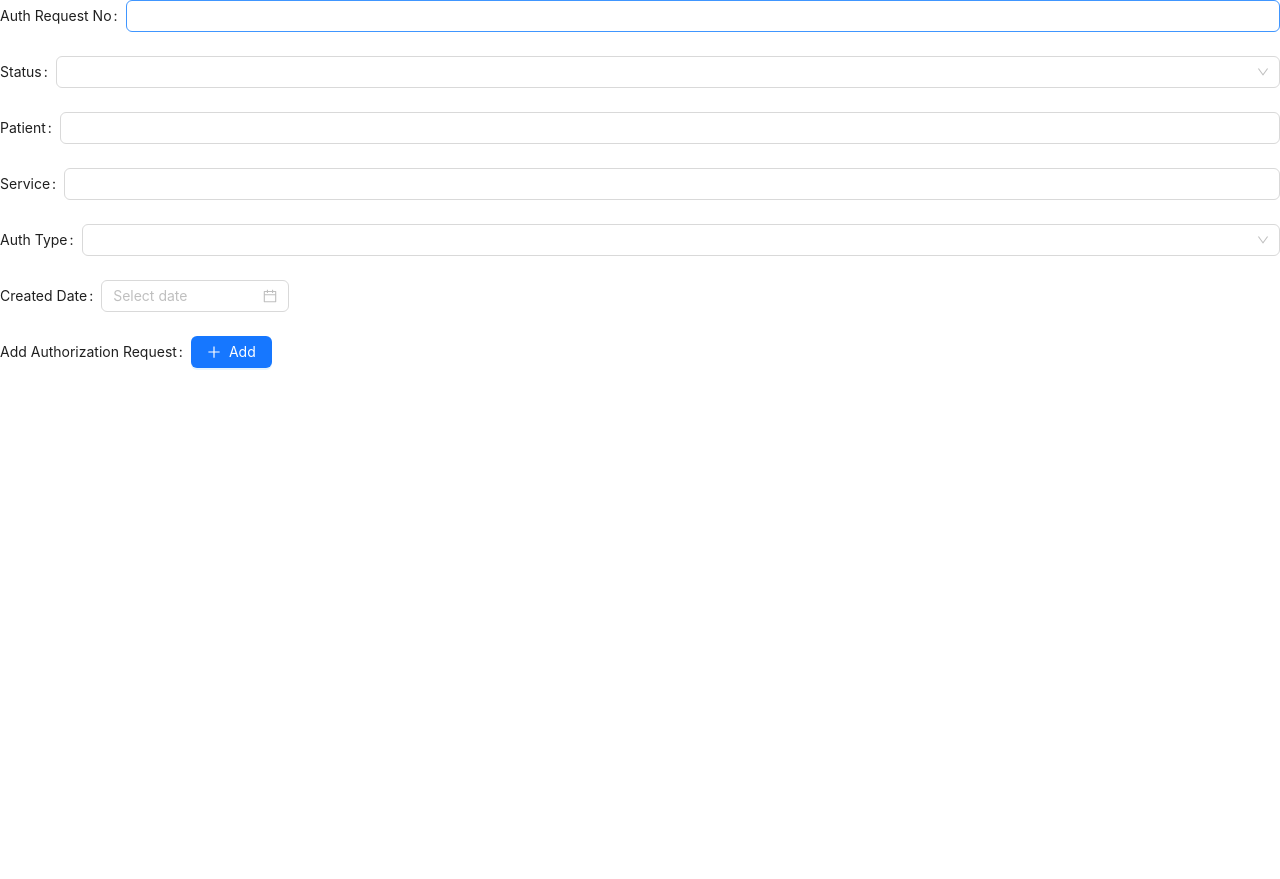
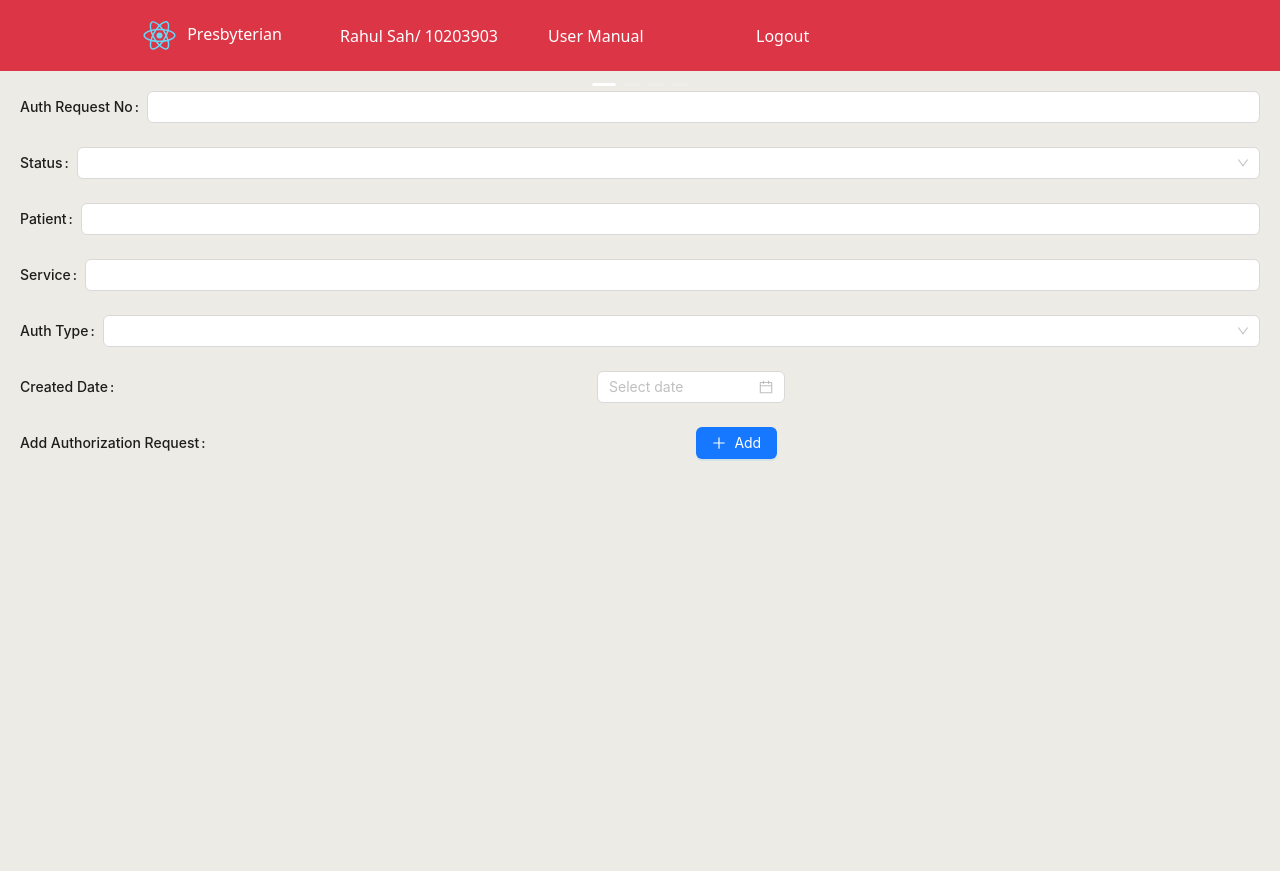
Before and after one commit to rahul-sah089/react-copilot-demo, a React (Create React App) app: page /form in a window 1280 px wide. Before the commit the page ends 800 px from the top, so only its background shows below. Built offline with nearby package versions, Linux system fonts and the light colour scheme.

Commit message:
Added form carousel

```diff
--- a/src/App.js
+++ b/src/App.js
@@ -3,7 +3,7 @@ import './App.css';
 import './App.css';
 import 'bootstrap/dist/css/bootstrap.min.css';
 import Dashboard from './components/Dashboard';
-import FormComponent from './components/Form';
+import FormMainStepper from './components/FormMainStepper';
 
 function App() {
 
@@ -12,7 +12,7 @@ function App() {
     <BrowserRouter>
     <Routes>
       <Route path="/" element={<Dashboard />} />
-      <Route path="/form" element={<FormComponent />} />
+      <Route path="/form" element={<FormMainStepper />} />
     </Routes>
   </BrowserRouter>
   )
--- a/src/components/Form.js
+++ b/src/components/Form.js
@@ -3,7 +3,6 @@
 import React, { useState } from 'react';
 import { Form, Input, Button, DatePicker, Select } from 'antd';
 import { PlusOutlined } from '@ant-design/icons';
-import e from 'cors';
 
 const FormComponent = ({ handleFormSubmit }) => {
     const [form] = Form.useForm();
@@ -24,6 +23,8 @@ const FormComponent = ({ handleFormSubmit }) => {
     };
 
     return (
+        <div className='App'>
+
             <Form
                 form={form}
                 layout={formLayout}
@@ -62,6 +63,7 @@ const FormComponent = ({ handleFormSubmit }) => {
                     </Button>
                 </Form.Item>
             </Form>
+        </div>
     );
 }
 
--- /dev/null
+++ b/src/components/FormMainStepper.js
@@ -0,0 +1,40 @@
+import React, { useState } from 'react';
+import Header from './Header';
+import { Carousel, Radio } from 'antd';
+import FormComponent from './Form';
+const contentStyle = {
+  height: '100vh',
+  color: '#000',
+  lineHeight: '160px',
+  textAlign: 'center',
+  padding: '20px',
+  background: '#ecebe5',
+};
+
+const FormMainStepper = ({ handleFormSubmit }) => {
+    const [dotPosition, setDotPosition] = useState('top');
+
+    return (<>
+        <Header />
+        <>
+      <Carousel dotPosition={dotPosition}>
+        <div>
+          <h3 style={contentStyle}>
+            <FormComponent handleFormSubmit={handleFormSubmit} />
+          </h3>
+        </div>
+        <div>
+          <h3 style={contentStyle}>2</h3>
+        </div>
+        <div>
+          <h3 style={contentStyle}>3</h3>
+        </div>
+        <div>
+          <h3 style={contentStyle}>4</h3>
+        </div>
+      </Carousel>
+    </>
+    </>)
+};
+
+export default FormMainStepper;
```
Lines whose indentation alone changed are shown as unchanged.
